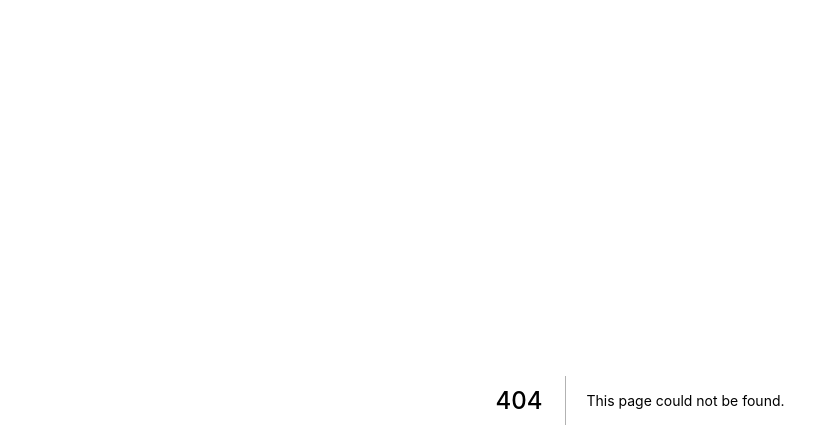
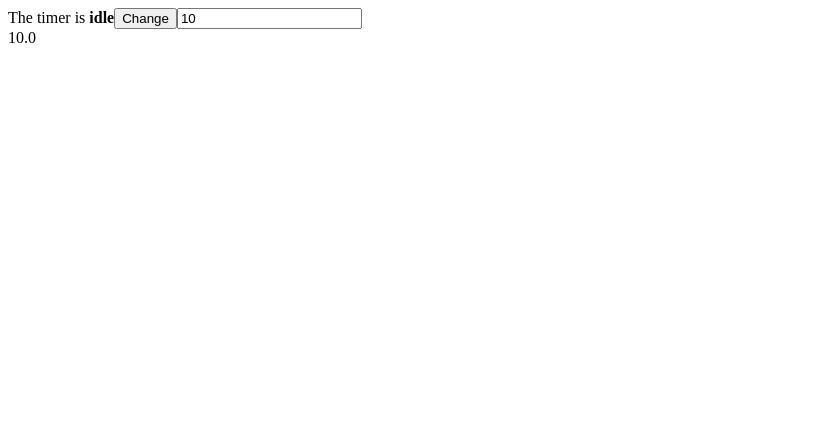
Before and after one commit to synvinkel/synvinkel-next, a Next.js app: page /timer in a window 1280 px wide. Before the commit this address had no page. Shown: the top 448 px of the page, without its empty margins (0-839 px from the left). Built offline with nearby package versions, Linux system fonts and the light colour scheme.

Commit message:
timer with FSM

```diff
--- /dev/null
+++ b/components/timer/index.js
@@ -0,0 +1,69 @@
+import { useState, useReducer, useEffect, useRef } from "react"
+import useInterval from './useInterval'
+
+const timerMachine = {
+    initial: 'idle',
+    states: {
+        idle: { on: { NEXT: 'running' } },
+        running: { on: { NEXT: 'paus', FINISH: 'alarm' } },
+        paus: { on: { NEXT: 'running',RESET: 'idle' } },
+        alarm: { on: { NEXT: 'idle' } }
+    }
+}
+
+
+const timerTransition = (state, event) => {
+    return timerMachine.states[state].on[event] || state;
+}
+
+export default function () {
+    const [timerState, timerSend] = useReducer(
+        timerTransition,
+        timerMachine.initial
+    )
+
+    const initialTime = 10
+    const scale = 1000
+    const fraction = 10
+
+    const [time, setTime] = useState(initialTime * scale)
+
+    useInterval(() => {
+        setTime(time - (scale / fraction))
+    }, timerState === 'running' ? (scale / fraction) : null)
+
+    useEffect(() => {
+        if (timerState === 'running' && time <= 0) {
+            setTime(0)
+            timerSend('FINISH')
+        }
+    }, [time])
+
+    useEffect(() => {
+        if (timerState === 'idle') {
+            setTime(initialTime * scale)
+        }
+    }, [timerState])
+
+
+    return (
+        <>
+            <div >
+                The timer is <strong>{timerState}</strong>
+                <button
+                    onClick={() => timerSend('NEXT')}
+                >
+                    Change
+                </button>
+                {timerState === 'paus' && <button
+                    onClick={() => timerSend('RESET')}
+                >
+                    reset
+                    </button>}
+            </div>
+            <div style={{ background: timerState === 'alarm' ? 'red' : 'inherit' }}>
+                {(time / scale).toFixed(1)}
+            </div>
+        </>
+    )
+}
--- /dev/null
+++ b/components/timer/useInterval.js
@@ -0,0 +1,25 @@
+// https://overreacted.io/making-setinterval-declarative-with-react-hooks/
+
+import { useEffect, useRef } from 'react';
+
+function useInterval(callback, delay) {
+  const savedCallback = useRef();
+
+  // Remember the latest callback.
+  useEffect(() => {
+    savedCallback.current = callback;
+  }, [callback]);
+
+  // Set up the interval.
+  useEffect(() => {
+    function tick() {
+      savedCallback.current();
+    }
+    if (delay !== null) {
+      let id = setInterval(tick, delay);
+      return () => clearInterval(id);
+    }
+  }, [delay]);
+}
+
+export default useInterval
--- /dev/null
+++ b/pages/timer.js
@@ -0,0 +1,90 @@
+// import dynamic from 'next/dynamic'
+
+// const Timer = dynamic(import('../components/timer/index.js'), {
+//     ssr: false,
+// })
+
+// const Page = () => (
+//     <div>
+//         <Timer />
+//     </div>
+// )
+
+// export default Page
+
+import { useState, useReducer, useEffect, useRef } from "react"
+import useInterval from '../components/timer/useInterval'
+
+const timerMachine = {
+    initial: 'idle',
+    states: {
+        idle: { on: { NEXT: 'running' } },
+        running: { on: { NEXT: 'paus', FINISH: 'alarm' } },
+        paus: { on: { NEXT: 'running', RESET: 'idle' } },
+        alarm: { on: { NEXT: 'idle' } }
+    }
+}
+
+
+const timerTransition = (state, event) => {
+    return timerMachine.states[state].on[event] || state;
+}
+
+export default function () {
+    const [timerState, timerSend] = useReducer(
+        timerTransition,
+        timerMachine.initial
+    )
+
+    const initialTime = 10
+    const scale = 1000
+    const fraction = 10
+
+    const [time, setTime] = useState(initialTime * scale)
+
+    useInterval(() => {
+        setTime(time - (scale / fraction))
+    }, timerState === 'running' ? (scale / fraction) : null)
+
+    useEffect(() => {
+        if (timerState === 'running' && time <= 0) {
+            setTime(0)
+            timerSend('FINISH')
+        }
+    }, [time])
+
+    useEffect(() => {
+        if (timerState === 'idle') {
+            setTime(initialTime * scale)
+        }
+    }, [timerState])
+
+
+    return (
+        <>
+            <div >
+                The timer is <strong>{timerState}</strong>
+                <button
+                    onClick={() => timerSend('NEXT')}
+                >
+                    Change
+                </button>
+                {timerState === 'paus' && <button
+                    onClick={() => timerSend('RESET')}
+                >
+                    reset
+                    </button>}
+                {timerState === 'idle' && (
+                    <input
+                        type="number"
+                        value={time / scale}
+                        onChange={e => setTime(e.target.value * scale)}
+                    />
+                )}
+            </div>
+            <div style={{ background: timerState === 'alarm' ? 'red' : 'inherit' }}>
+                {(time / scale).toFixed(1)}
+            </div>
+        </>
+    )
+}
```
